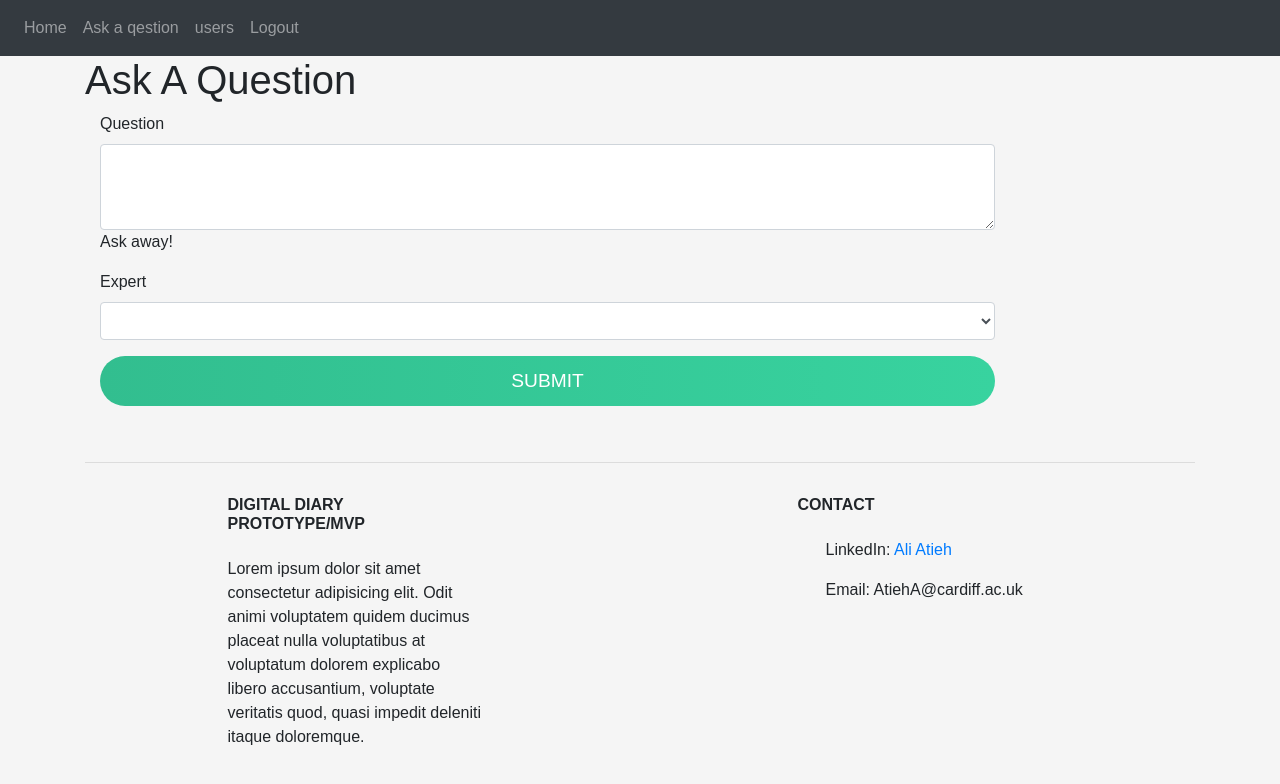
After one commit to Aloushie/kitabuk_diary, a Flask app: page /ask in a window 1280 px wide. The commit adds this page. Shown: the top 784 px of the page. Run offline with Flask 3, Linux system fonts and the light colour scheme; the visitor is signed in with stand-in values (Sample User, id 1); data comes from the database, SQL or seed files in the repository; lists and menus that the app fills with data are empty; some libraries are stand-ins or nearby versions.

Commit message:
Third ccommit - Added a new functionality to add and answer questions and added new css for the button

```diff
--- a/diary/__init__.py
+++ b/diary/__init__.py
@@ -10,7 +10,7 @@ DB_NAME = "database.db"
 def create_app():
     app = Flask(__name__)
     app.config['SECRET_KEY'] = '5b28703b32c828ab64990c617b4e567b62076e79038a8688'
-    app.config['SQLALCHEMY_DATABASE_URI'] = 'mysql+pymysql://c1809817:Shadow28469@csmysql.cs.cf.ac.uk:3306/c1809817_digital_Diary'
+    app.config['SQLALCHEMY_DATABASE_URI'] = 'mysql+pymysql://c1809817:Shadow28469@csmysql.cs.cf.ac.uk:3306/c1809817_digital_diary'
     db.init_app(app)
 
     from .views import views
--- a/diary/auth.py
+++ b/diary/auth.py
@@ -55,7 +55,7 @@ def sign_up():
         elif len(password1) < 7:
             flash('Password must be at least 7 characters.', category='error')
         else:
-            new_user = User(email=email, first_name=first_name, password=generate_password_hash(
+            new_user = User(email=email, first_name=first_name, admin=False, expert=False, password=generate_password_hash(
                 password1, method='sha256'))
             db.session.add(new_user)
             db.session.commit()
--- a/diary/static/index.js
+++ b/diary/static/index.js
@@ -7,14 +7,14 @@ function deleteNote(noteId) {
     });
   }
 
-  function deleteEnter(enterId) {
-    fetch("/delete-enter", {
-      method: "POST",
-      body: JSON.stringify({ enterId: enterId }),
-    }).then((_res) => {
-      window.location.href = "/";
-    });
-  }
+  // function deleteEnter(enterId) {
+  //   fetch("/delete-enter", {
+  //     method: "POST",
+  //     body: JSON.stringify({ enterId: enterId }),
+  //   }).then((_res) => {
+  //     window.location.href = "/";
+  //   });
+  // }
 
 // const inputs = document.querySelectorAll(".input");
 
--- /dev/null
+++ b/diary/templates/ask.html
@@ -0,0 +1,41 @@
+{% extends 'base.html' %}
+{% block title %}Ask a Question{% endblock %}
+
+{% block content %}
+      <div class="page-header">
+        <h1>Ask A Question</h1>
+      </div>
+      <div class="row">
+        <div class="col-lg-12">
+          <div class="well bs-component">
+            <form class="form-horizontal" method="POST" action="{{ url_for('views.ask') }}">
+              <fieldset>
+                <div class="form-group">
+                  <label for="textArea" class="col-lg-2 control-label">Question</label>
+                    <div class="col-lg-10">
+                      <textarea class="form-control" name="question" rows="3" id="textArea"></textarea>
+                      <span class="help-block">Ask away!</span>
+                    </div>
+                  </div>
+                  <div class="form-group">
+                    <label for="select" class="col-lg-2 control-label">Expert</label>
+                    <div class="col-lg-10">
+                      <select class="form-control" name="expert" id="select">
+                        {% for expert in experts %}
+                        <option value="{{ expert.id }}">{{ expert.first_name }}</option>
+                        {% endfor %}
+                      </select>
+                    </div>
+                  </div>
+                  <div class="form-group">
+                    <div class="col-lg-10 col-lg-offset-2">
+                      <button type="submit" class="btn btn-primary">Submit</button>
+                    </div>
+                  </div>
+                </fieldset>
+              </form>
+            </div>
+          </div>
+        </div>
+      </div>
+{% endblock %}
--- a/diary/templates/base.html
+++ b/diary/templates/base.html
@@ -32,11 +32,20 @@
         <div class="navbar-nav">
           {% if user.is_authenticated %}
           <a class="nav-item nav-link" id="home" href="/">Home</a>
-          <a class="nav-item nav-link" id="questionnaire" href="/zbi">Interview</a>
-          <a class="nav-item nav-link" id="logout" href="/logout">Logout</a>
+          <!-- <a class="nav-item nav-link" id="questionnaire" href="/zbi">Interview</a> -->
           {% else %}
           <a class="nav-item nav-link" id="login" href="/login">Login</a>
           <a class="nav-item nav-link" id="signUp" href="/sign-up">Sign Up</a>
+          {% endif %}
+          {% if current_user.is_authenticated and current_user.expert %}
+          <a class="nav-item nav-link" id="unanswered" href="/unanswered">Unanswered Questions</a>
+          {% endif %}
+          {% if current_user.is_authenticated and current_user.admin %}
+          <a class="nav-item nav-link" id="ask" href="/ask">Ask a qestion</a>
+          <a class="nav-item nav-link" id="users" href="/users">users</a>
+          {% endif %}
+          {% if user.is_authenticated %}
+          <a class="nav-item nav-link" id="logout" href="/logout">Logout</a>
           {% endif %}
         </div>
       </div>
--- a/diary/templates/questionnaire.html
+++ b/diary/templates/questionnaire.html
@@ -1,4 +1,4 @@
-{% extends "base.html" %}
+<!-- {% extends "base.html" %}
 {% block title %}ZBI Questionnaire{% endblock %}
 
 {% block content %}
@@ -33,4 +33,4 @@
     </div>
   </form>
 
-{% endblock %}
+{% endblock %} -->
--- a/diary/views.py
+++ b/diary/views.py
@@ -1,6 +1,6 @@
-from flask import Blueprint, render_template, request, flash, jsonify
+from flask import Blueprint, render_template, redirect, url_for, request, flash, jsonify
 from flask_login import login_required, current_user
-from .models import Note, Quest
+from .models import Note, Quest, Question, User
 from . import db
 import json
 
@@ -23,19 +23,19 @@ def home():
 
     return render_template("home.html", user=current_user)
 
-@views.route('/zbi', methods=['GET', 'POST'])
-@login_required
-def questionnaire():
-    if request.method == 'POST':
-        enter = request.form.get('enter')
+# @views.route('/zbi', methods=['GET', 'POST'])
+# @login_required
+# def questionnaire():
+#     if request.method == 'POST':
+#         enter = request.form.get('enter')
 
 
-        new_entry = Quest(entry=enter, user_id=current_user.id)
-        db.session.add(new_entry)
-        db.session.commit()
-        flash('Entry added!', category='success')
+#         new_entry = Quest(entry=enter, user_id=current_user.id)
+#         db.session.add(new_entry)
+#         db.session.commit()
+#         flash('Entry added!', category='success')
 
-    return render_template("questionnaire.html", user=current_user)
+#     return render_template("questionnaire.html", user=current_user)
 
 
 @views.route('/delete-note', methods=['POST'])
@@ -61,3 +61,118 @@ def delete_enter():
             db.session.commit()
             flash('Entry deleted!', category='success')
     return jsonify({})
+
+
+
+@views.route('/ask', methods=['GET', 'POST'])
+@login_required
+def ask():
+    if request.method == 'POST':
+        question = request.form['question']
+        expert = request.form['expert']
+
+        question = Question(
+            question=question,
+            expert_id=expert,
+            asked_by_id=current_user.id
+        )
+
+        db.session.add(question)
+        db.session.commit()
+
+        return redirect(url_for('views.home'))
+
+    experts = User.query.filter_by(expert=True).all()
+    context = {
+        'experts' : experts
+    }
+
+    return render_template('ask.html', user=current_user, **context)
+
+
+
+@views.route('/answer/<int:question_id>', methods=['GET', 'POST'])
+@login_required
+def answer(question_id):
+    if not current_user.expert:
+        return redirect(url_for('views.home'))
+
+    question = Question.query.get_or_404(question_id)
+
+    if request.method == 'POST':
+        question.answer = request.form['answer']
+        db.session.commit()
+
+        return redirect(url_for('views.unanswered'))
+
+    context = {
+        'question' : question
+    }
+
+    return render_template('answer.html', user=current_user, **context)
+
+@views.route('/question/<int:question_id>')
+def question(question_id):
+    question = Question.query.get_or_404(question_id)
+
+    context = {
+        'question' : question
+    }
+
+    return render_template('question.html', user=current_user, **context)
+
+@views.route('/unanswered')
+@login_required
+def unanswered():
+    if not current_user.expert:
+        return redirect(url_for('views.home'))
+
+    unanswered_questions = Question.query\
+        .filter_by(expert_id=current_user.id)\
+        .filter(Question.answer == None)\
+        .all()
+
+    context = {
+        'unanswered_questions' : unanswered_questions
+    }
+
+    return render_template('unanswered.html', user=current_user, **context)
+
+@views.route('/users')
+@login_required
+def users():
+    if not current_user.admin:
+        return redirect(url_for('views.home'))
+
+    users = User.query.filter_by(admin=False).all()
+
+    context = {
+        'users' : users
+    }
+
+    return render_template('users.html', user=current_user, **context)
+
+@views.route('/promote/<int:user_id>')
+@login_required
+def promote(user_id):
+    if not current_user.admin:
+        return redirect(url_for('views.home'))
+
+    user = User.query.get_or_404(user_id)
+
+    user.expert = True
+    db.session.commit()
+
+    return redirect(url_for('views.users'))
+
+
+@views.route('/answers')
+@login_required
+def answer_page():
+    questions = Question.query.filter(Question.answer != None).all()
+
+    context = {
+        'questions' : questions
+    }
+
+    return render_template("answer_page.html", user=current_user, **context)
```
Also changed, not shown: diary/models.py (+22 -0 lines), diary/templates/answer.html (added, +30 -0 lines), diary/templates/answer_page.html (added, +21 -0 lines), diary/templates/question.html (added, +11 -0 lines), diary/templates/unanswered.html (added, +20 -0 lines), diary/templates/users.html (added, +20 -0 lines).
